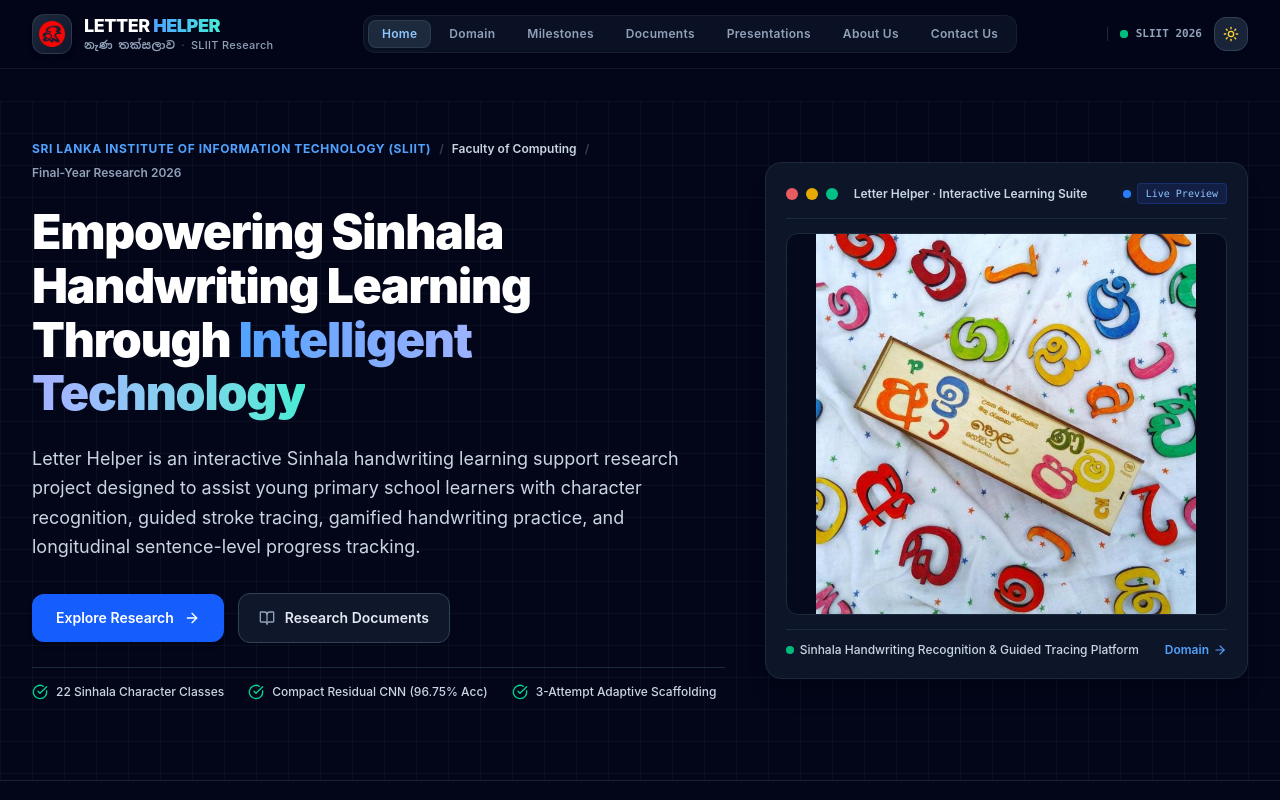
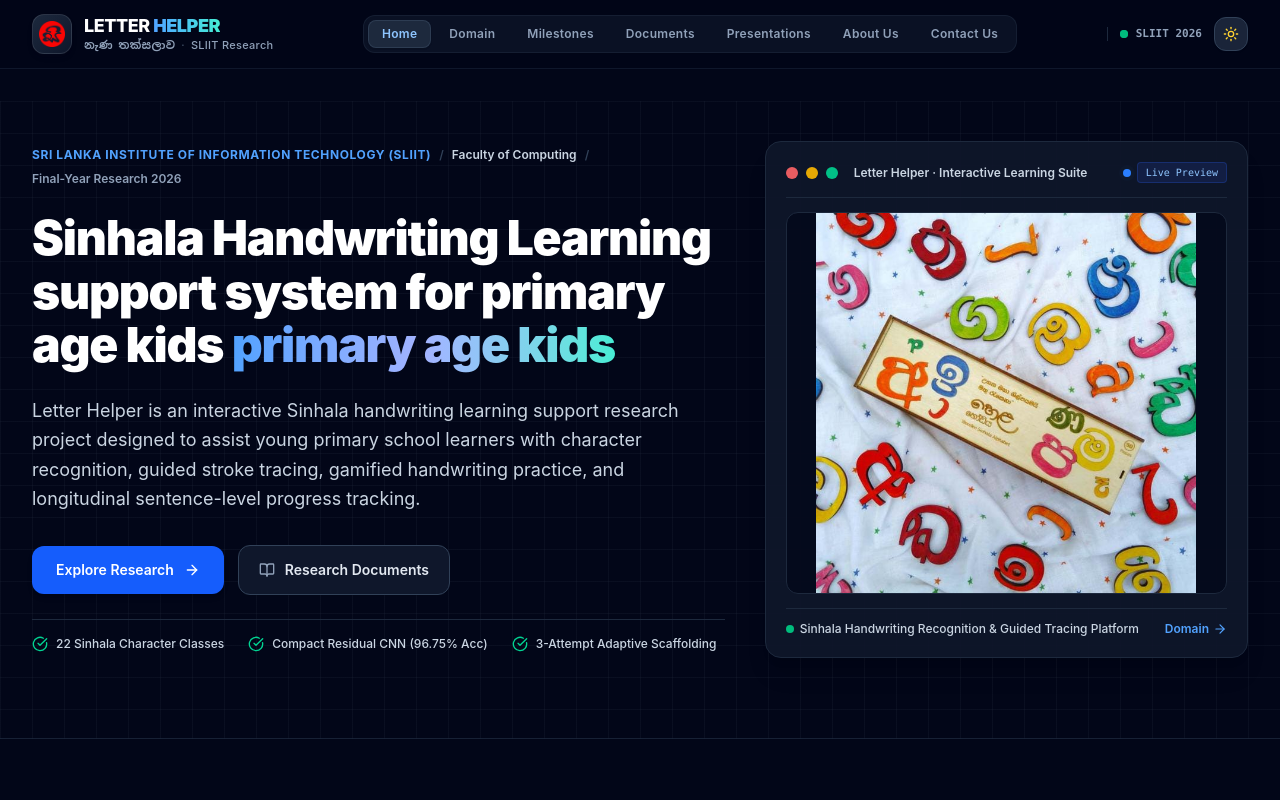
Before and after one commit to Darshana4849/Nana-Thaksalawa, a React (Vite) app: page / in a window 1280 px wide. Shown: the top 800 px of the page. Built offline with nearby package versions, Linux system fonts and the light colour scheme.

Commit message:
update codes

```diff
--- a/src/pages/HomePage.tsx
+++ b/src/pages/HomePage.tsx
@@ -52,9 +52,9 @@ export const HomePage: React.FC<HomePageProps> = ({ onSelectTab }) => {
               </div>
 
               <h1 className="text-3xl sm:text-4xl lg:text-5xl font-black text-slate-900 dark:text-white tracking-tight leading-[1.12]">
-                Empowering Sinhala Handwriting Learning Through{' '}
+                 Sinhala Handwriting Learning support system for primary age kids{' '}
                 <span className="text-transparent bg-clip-text bg-gradient-to-r from-blue-700 via-indigo-600 to-teal-600 dark:from-blue-400 dark:via-indigo-300 dark:to-teal-300">
-                  Intelligent Technology
+                  primary age kids
                 </span>
               </h1>
 
```
